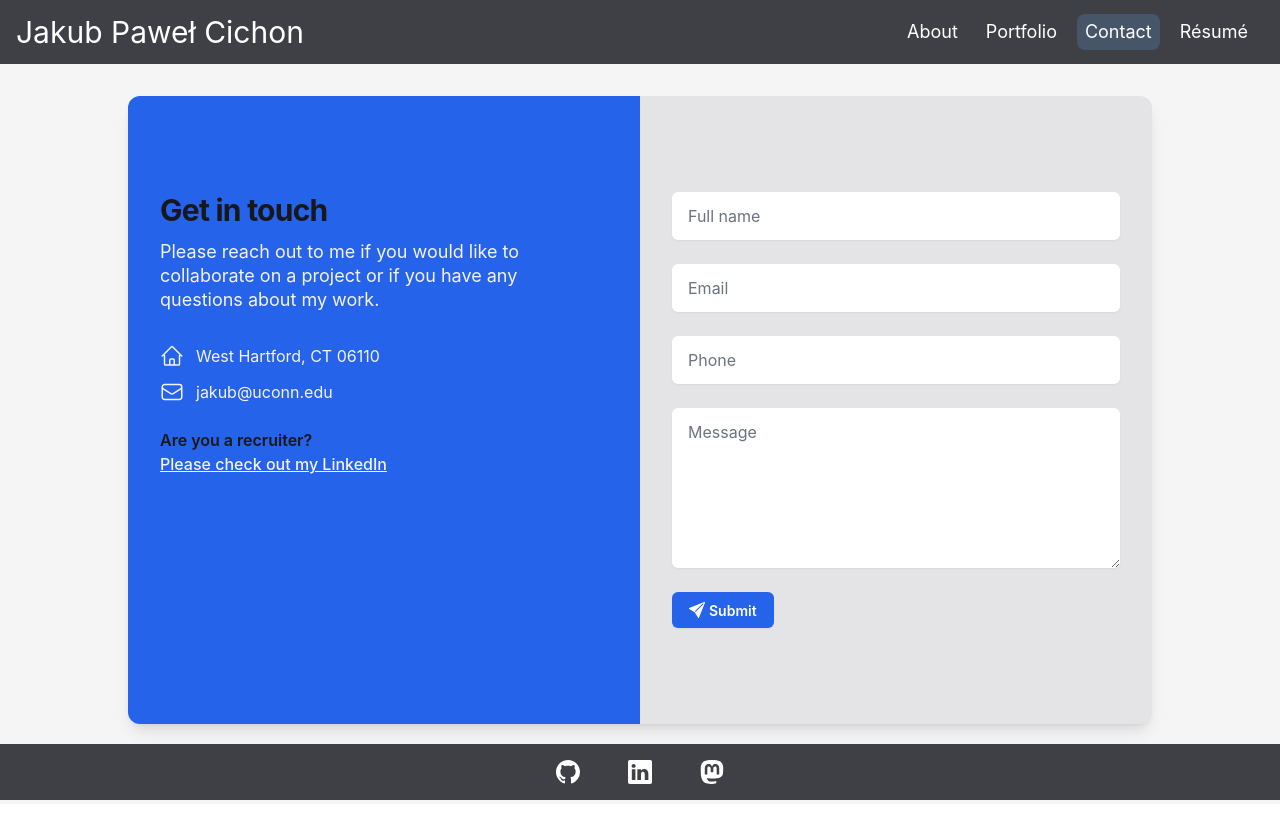
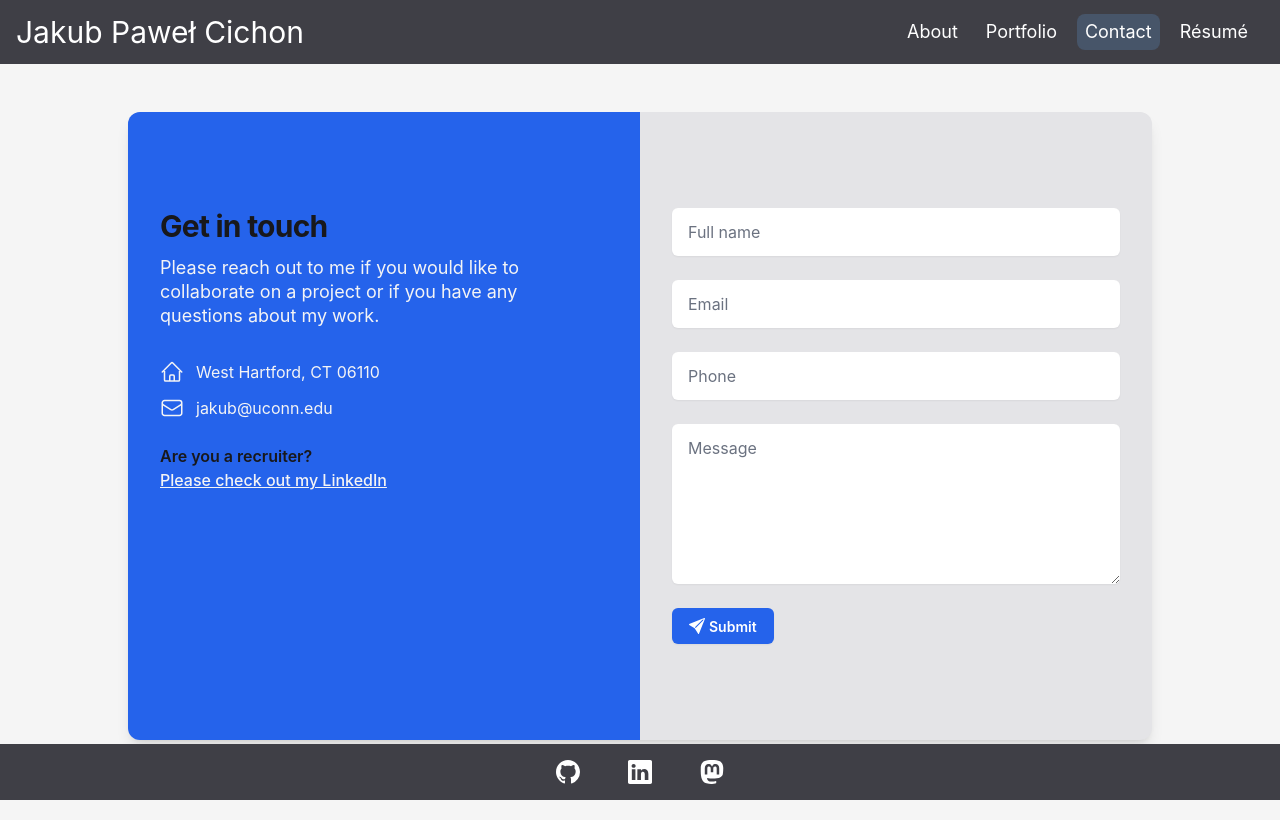
Before and after one commit to jakubcic/portfolio-site, a React (Vite) app: page /contact in a window 1280 px wide. Built offline with nearby package versions, Linux system fonts and the light colour scheme.

Commit message:
adjust padding on top

```diff
--- a/src/components/pages/Contact.jsx
+++ b/src/components/pages/Contact.jsx
@@ -2,7 +2,7 @@ import React from 'react';
 
 const Contact = () => {
 	return (
-		<section className='pb-20 pt-4 '>
+		<section className='pb-20 pt-8'>
 			<div className='container rounded-xl bg-zinc-200 shadow-lg'>
 				<div className='relative mx-auto max-w-5xl lg:grid lg:grid-cols-6'>
 					{/* <div class="relative mx-auto max-w-7xl"> */}
```
